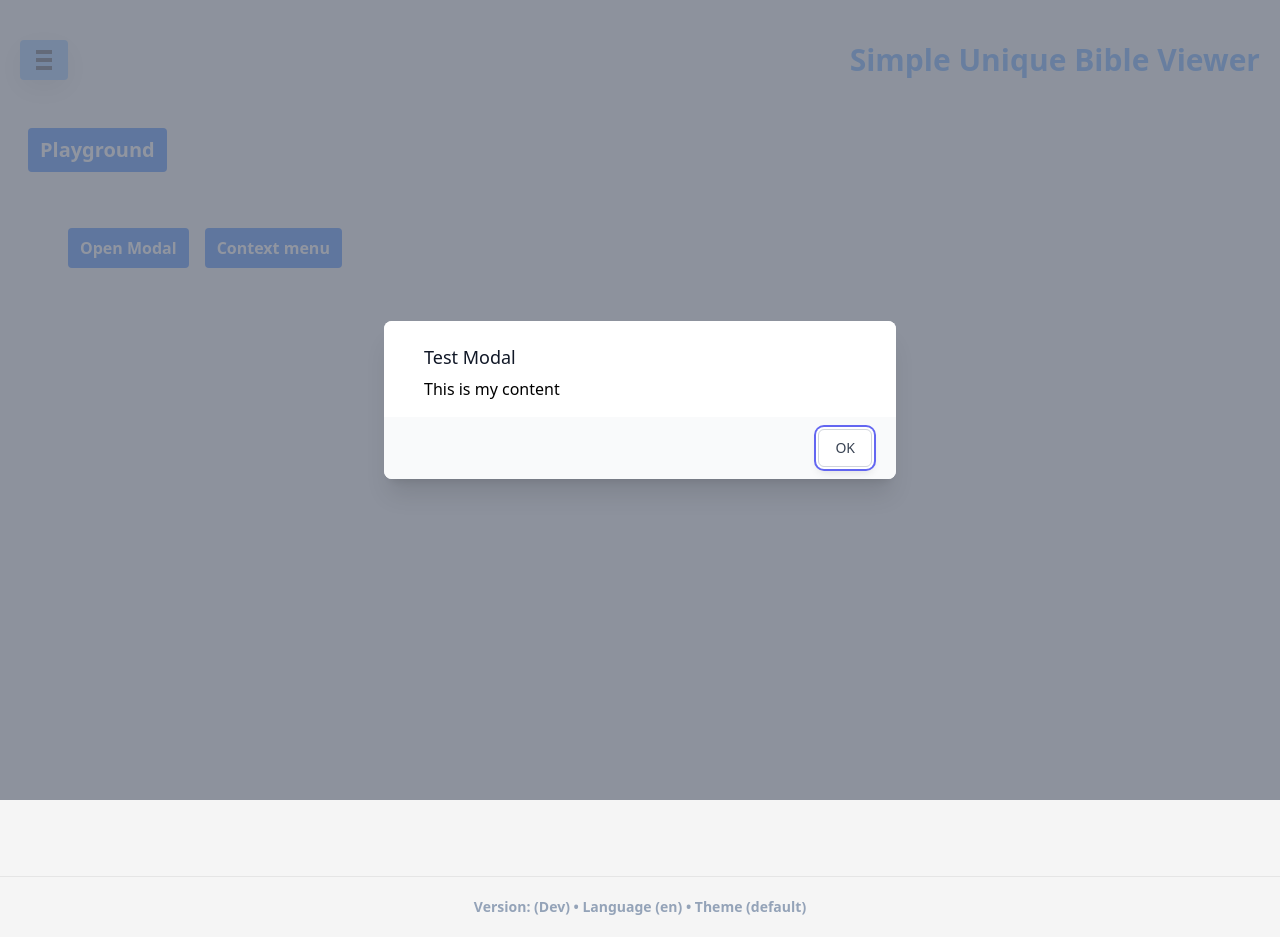
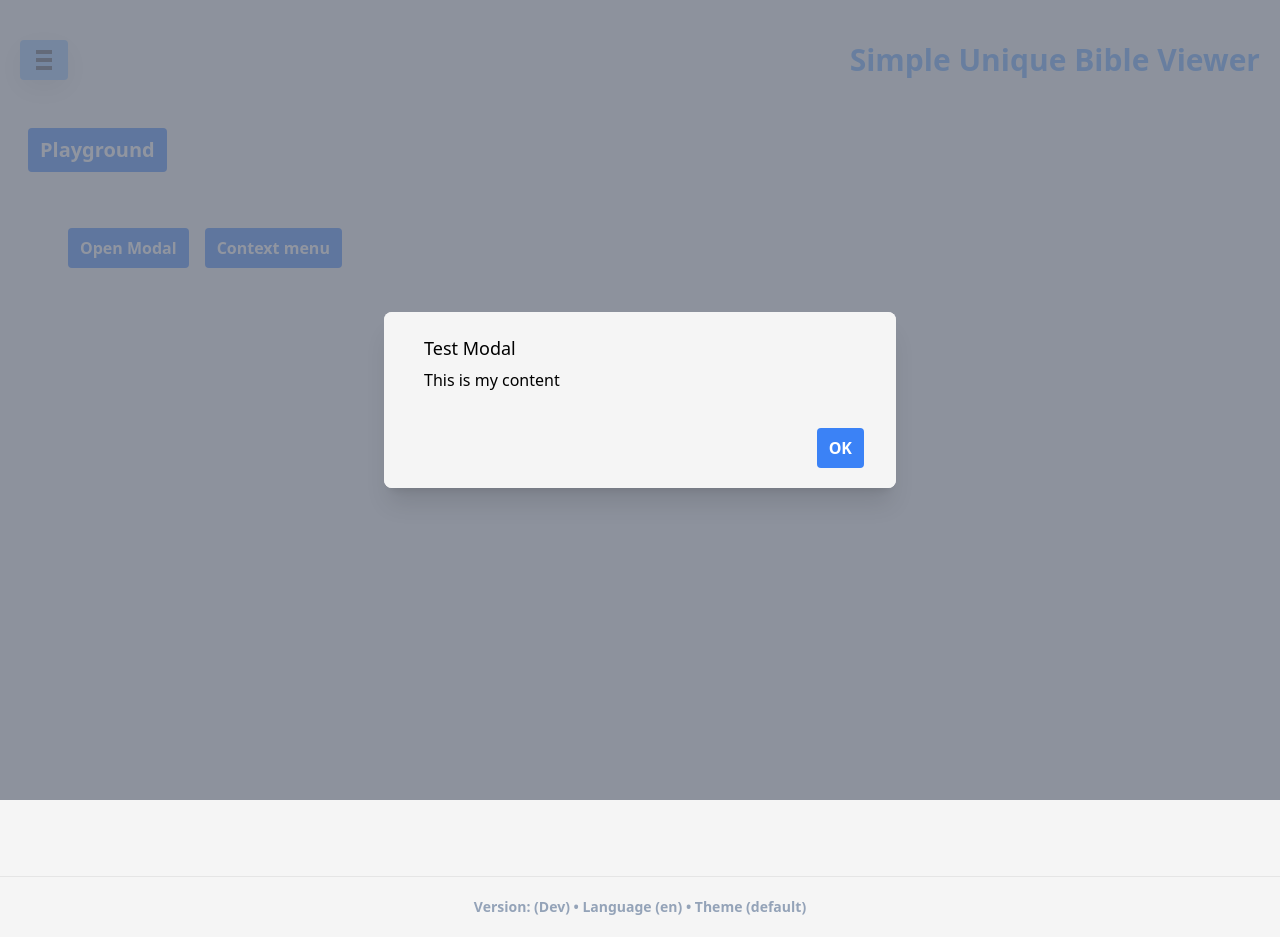
Before and after one commit to otseng/simple-unique-bible-app, a Next.js app: page /playground in a window 1280 px wide. Both pictures are taken after a click on the button "Open Modal". Built offline with nearby package versions, Linux system fonts and the light colour scheme.

Commit message:
Fix modal

```diff
--- a/components/basic-modal.tsx
+++ b/components/basic-modal.tsx
@@ -1,7 +1,12 @@
 import { Fragment, useRef, useState } from 'react'
 import { Dialog, Transition } from '@headlessui/react'
+import { useLang } from '../lang/langContext'
+import { useTheme } from '../theme/themeContext'
 
 export default function BasicModal(props) {
+
+  const {lang, setLang} = useLang()
+  const {theme, setTheme} = useTheme()
 
   const buttonRef = useRef(null)
 
@@ -31,23 +36,23 @@ export default function BasicModal(props) {
               leaveFrom="opacity-100 translate-y-0 sm:scale-100"
               leaveTo="opacity-0 translate-y-4 sm:translate-y-0 sm:scale-95"
             >
-              <Dialog.Panel className="relative transform overflow-hidden rounded-lg bg-white text-left shadow-xl transition-all sm:my-8 sm:w-full sm:max-w-lg">
-                <div className="bg-white px-4 pt-5 pb-4 sm:p-6 sm:pb-4">
+              <Dialog.Panel className={theme.backgroundStyle + " relative transform overflow-hidden rounded-lg text-left shadow-xl transition-all sm:my-8 sm:w-full sm:max-w-lg"}>
+                <div className={theme.backgroundStyle + " px-4 pt-5 pb-4 sm:p-6 sm:pb-4"}>
                   <div className="sm:flex sm:items-start">
                     <div className="mt-3 text-center sm:mt-0 sm:ml-4 sm:text-left">
-                      <Dialog.Title as="h3" className="text-lg font-medium leading-6 text-gray-900">
+                      <Dialog.Title as="h3" className={theme.backgroundStyle + " text-lg font-medium leading-6"}>
                         {props.title}
                       </Dialog.Title>
                       <div className="mt-2">
-                        <div className="text-container" dangerouslySetInnerHTML={{ __html: props.content }} />
+                        <div className={`${theme.backgroundStyle}`} dangerouslySetInnerHTML={{ __html: props.content }} />
                       </div>
                     </div>
                   </div>
                 </div>
-                <div className="bg-gray-50 px-4 py-3 sm:flex sm:flex-row-reverse sm:px-6">
+                <div className={theme.backgroundStyle + " px-4 py-3 sm:flex sm:flex-row-reverse sm:px-6"}>
                   <button
                     type="button"
-                    className="mt-3 inline-flex w-full justify-center rounded-md border border-gray-300 bg-white px-4 py-2 text-base font-medium text-gray-700 shadow-sm hover:bg-gray-50 focus:outline-none focus:ring-2 focus:ring-indigo-500 focus:ring-offset-2 sm:mt-0 sm:ml-3 sm:w-auto sm:text-sm"
+                    className={theme.clickableButton}
                     onClick={() => props.setter(false)}
                     ref={buttonRef}
                   >
--- a/tailwind.config.js
+++ b/tailwind.config.js
@@ -6,6 +6,7 @@ module.exports = {
     'bg-blue-500',
     'bg-blue-800',
     'bg-neutral-100',
+    'bg-neutral-800',
     'bg-purple-100',
     'border-neutral-200',
     'border-t',
--- a/theme/themes.tsx
+++ b/theme/themes.tsx
@@ -2,6 +2,8 @@ export const themes = {
     "default": {
         backgroundColor: "rgb(245 245 245)",
         highlighColor: 'rgb(254 240 138)',
+
+        backgroundStyle: 'bg-neutral-100',
 
         footerStyle: "bg-neutral-100 border-t border-neutral-200",
 
@@ -24,6 +26,8 @@ export const themes = {
         backgroundColor: "rgb(245 245 245)",
         highlighColor: 'rgb(254 240 138)',
 
+        backgroundStyle: 'bg-neutral-100',
+
         footerStyle: "bg-neutral-100 border-t border-neutral-200",
 
         homeDisclosure: "flex w-full justify-between rounded-lg bg-purple-100 px-4 py-2 text-left text-sm font-medium text-purple-900 hover:bg-purple-200 focus:outline-none focus-visible:ring focus-visible:ring-purple-500 focus-visible:ring-opacity-75 mb-2",
@@ -45,6 +49,8 @@ export const themes = {
         backgroundColor: "rgb(38 38 38)",
         highlighColor: 'rgb(63 98 18)',
 
+        backgroundStyle: 'bg-neutral-800 text-neutral-300',
+
         footerStyle: "bg-neutral-800 border-t border-neutral-800",
 
         homeDisclosure: "flex w-full justify-between rounded-lg bg-blue-800 hover:bg-blue-700 px-4 py-2 text-left text-sm font-medium text-purple-400 focus:outline-none focus-visible:ring focus-visible:ring-purple-500 focus-visible:ring-opacity-75 mb-2",
```
Also changed, not shown: 1 other file (tests, documents, lock files or other folders).
